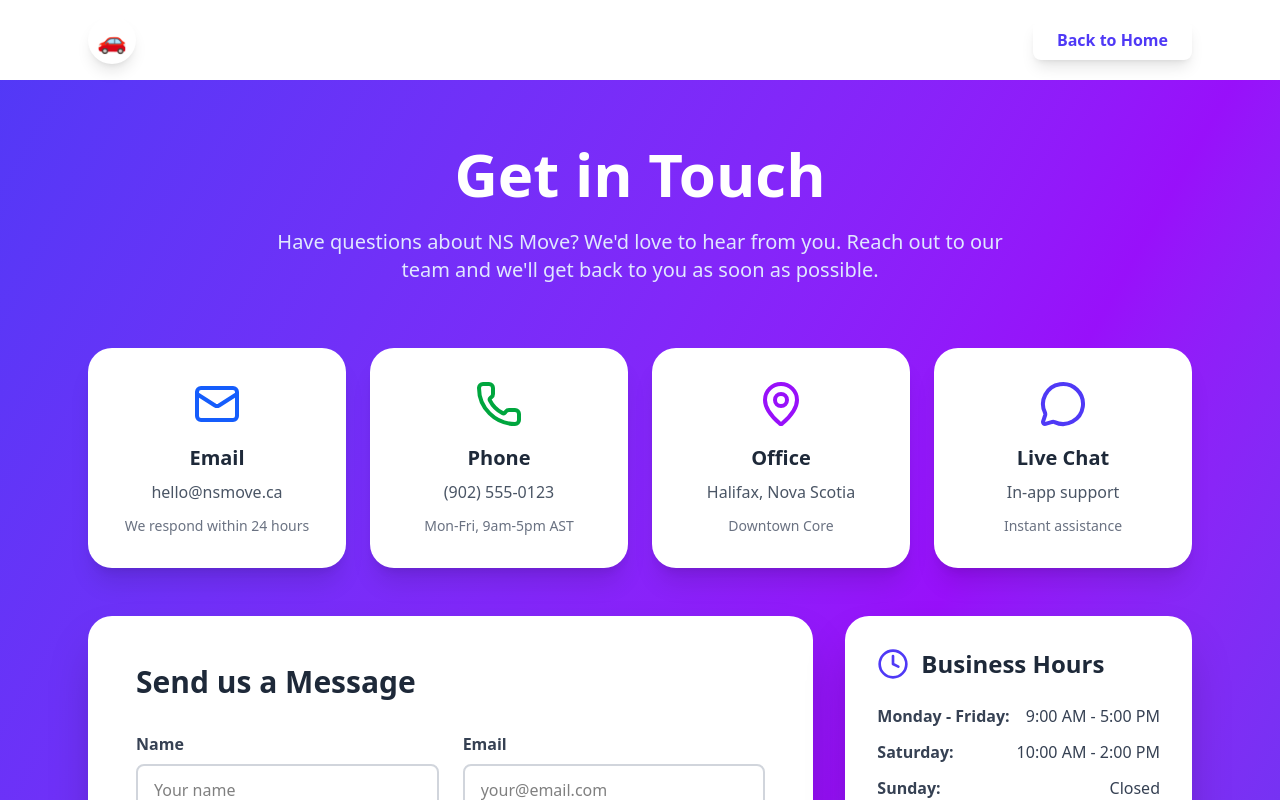
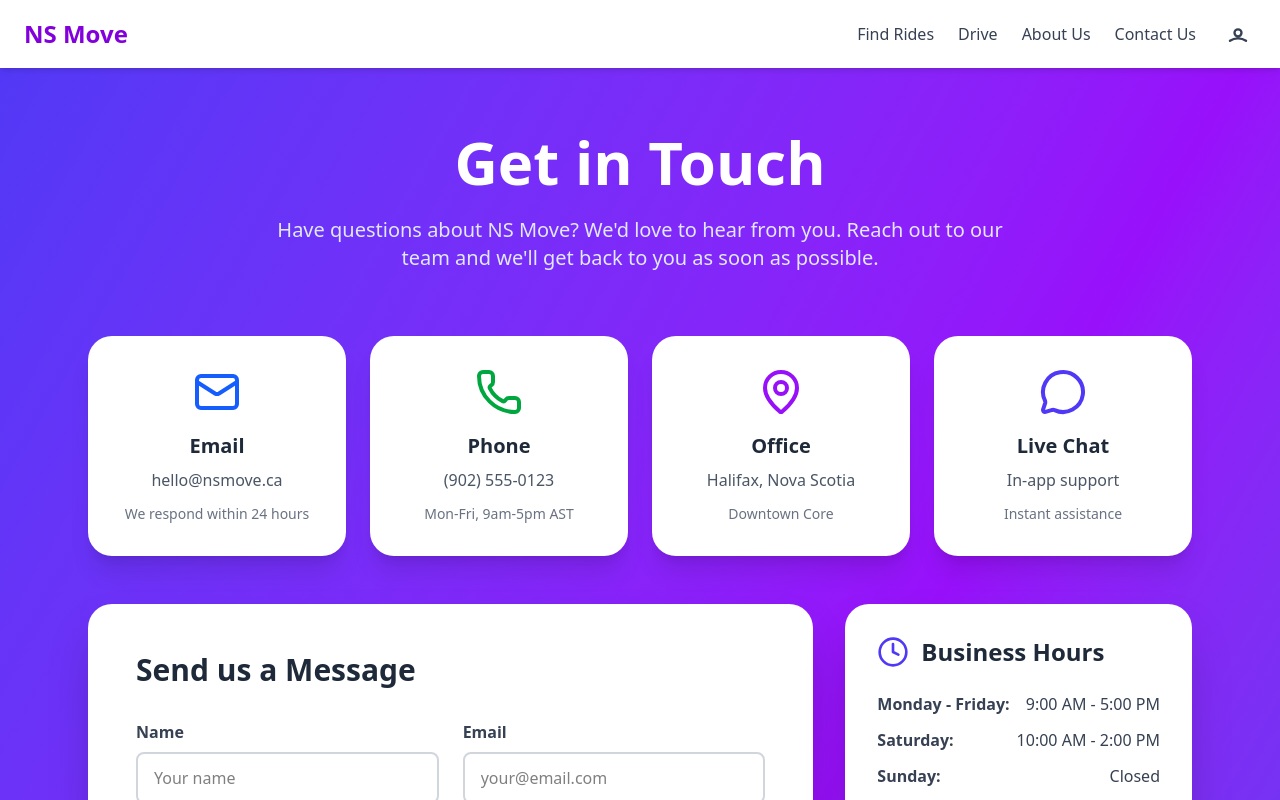
Before and after one commit to Shogun-Dono/dalchemists_rideshare, a React (Vite) app: page /contact in a window 1280 px wide. Shown: the top 800 px of the page. Built offline with nearby package versions, Linux system fonts and the light colour scheme.

Commit message:
added nav to contact

```diff
--- a/src/pages/ContactPage.tsx
+++ b/src/pages/ContactPage.tsx
@@ -1,5 +1,6 @@
 import { Mail, Phone, MapPin, Clock, Send, MessageCircle } from 'lucide-react';
 import { useState } from 'react';
+import NavBar from '../components/NavBar';
 
 export default function ContactPage() {
   const [formData, setFormData] = useState({
@@ -30,20 +31,7 @@ export default function ContactPage() {
 
   return (
     <div className="min-h-screen bg-gradient-to-br from-indigo-600 via-purple-600 to-blue-700">
-      {/* Navigation Bar */}
-      <div className="bg-white bg-opacity-10 backdrop-blur-md sticky top-0 z-50">
-        <div className="max-w-6xl mx-auto px-6 py-4 flex items-center justify-between">
-          <div className="flex items-center gap-3">
-            <div className="w-12 h-12 bg-white rounded-full flex items-center justify-center text-2xl shadow-lg">
-              🚗
-            </div>
-            <span className="text-2xl font-bold text-white">NS Move</span>
-          </div>
-          <button className="bg-white text-indigo-600 px-6 py-2 rounded-lg font-semibold hover:bg-opacity-90 transition-all shadow-lg">
-            Back to Home
-          </button>
-        </div>
-      </div>
+    <NavBar></NavBar>
 
       {/* Hero Section */}
       <div className="max-w-6xl mx-auto px-6 py-16">
```
